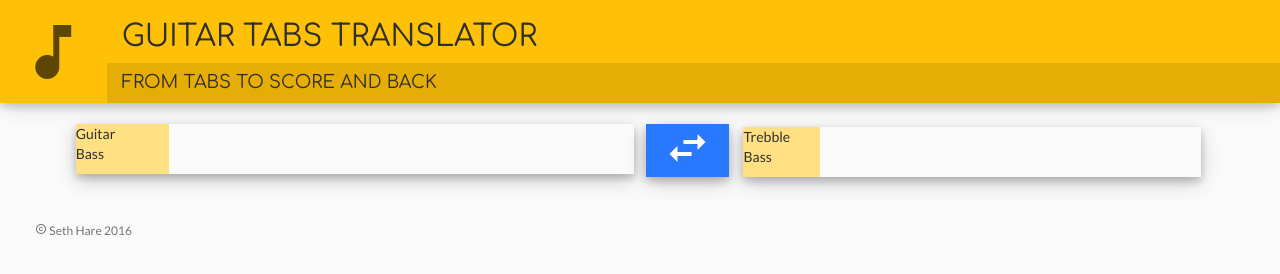
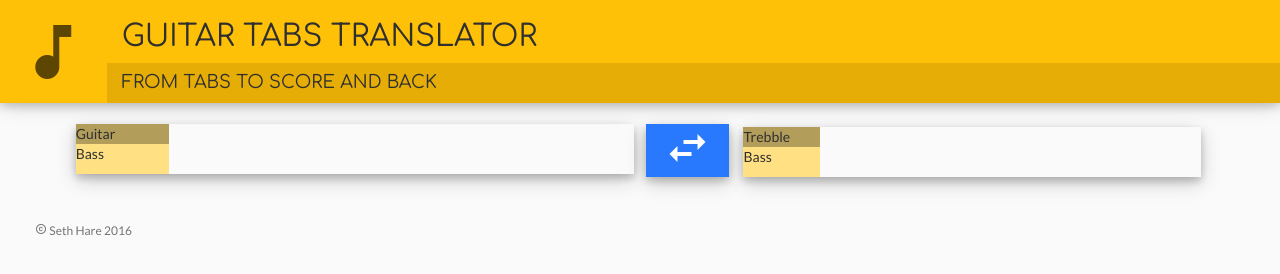
Before and after one commit to SethRAH/Guitar-tabs-translator, a plain HTML site: page guitar-tabs-translator.html in a window 1280 px wide. Drawn offline with nearby package versions, Linux system fonts and the light colour scheme.

Commit message:
Option Selection
- Added "selectedOption" to each cards model
- Added conditional styling for card options for the bg to be darker
when selected
- turned the options into anchor tags and added a click event to select
that one when clicked

```diff
--- a/guitar-tabs-translator.html
+++ b/guitar-tabs-translator.html
@@ -37,7 +37,9 @@
                             <div class="row nopadding">
                                 <div class="col-md-2 block-color03 nopadding">
                                     <ul>
-                                        <li data-ng-repeat="option in vm.firstCard.options">{{option.name}}</li>
+                                        <li data-ng-repeat="option in vm.firstCard.options" data-ng-class="{'bg-darken-03': vm.firstCard.selectedOption == option.name}">
+                                            <a data-ng-click="vm.selectPrimaryOption(vm.firstCard,option.name)">{{option.name}}</a>
+                                        </li>
                                     </ul>
                                 </div>
                                 <div class="col-md-10 nopadding">
@@ -59,7 +61,9 @@
                             <div class="row nopadding">
                                 <div class="col-md-2 block-color03 nopadding">
                                     <ul>
-                                        <li data-ng-repeat="option in vm.secondCard.options">{{option.name}}</li>
+                                        <li data-ng-repeat="option in vm.secondCard.options" data-ng-class="{'bg-darken-03': vm.secondCard.selectedOption == option.name}">
+                                            <a data-ng-click="vm.selectPrimaryOption(vm.secondCard,option.name)">{{option.name}}</a>
+                                        </li>
                                     </ul>
                                 </div>
                                 <div class="col-md-10 nopadding">
--- a/js/guitartabstranslatorController.js
+++ b/js/guitartabstranslatorController.js
@@ -8,6 +8,7 @@
 
         vm.firstCard = {
             "cardType": "tabsCard",
+            "selectedOption": "Guitar",
             "options": [
                 { "name": "Guitar"},
                 { "name": "Bass"}
@@ -16,10 +17,15 @@
 
         vm.secondCard = {
             "cardType": "scoreCard",
+            "selectedOption": "Trebble",
             "options": [
                 { "name": "Trebble"},
                 { "name": "Bass"}
             ]
+        };
+
+        vm.selectPrimaryOption = function(card, option){
+            card["selectedOption"] = option;
         };
 
         vm.switchCards = function(){
```
